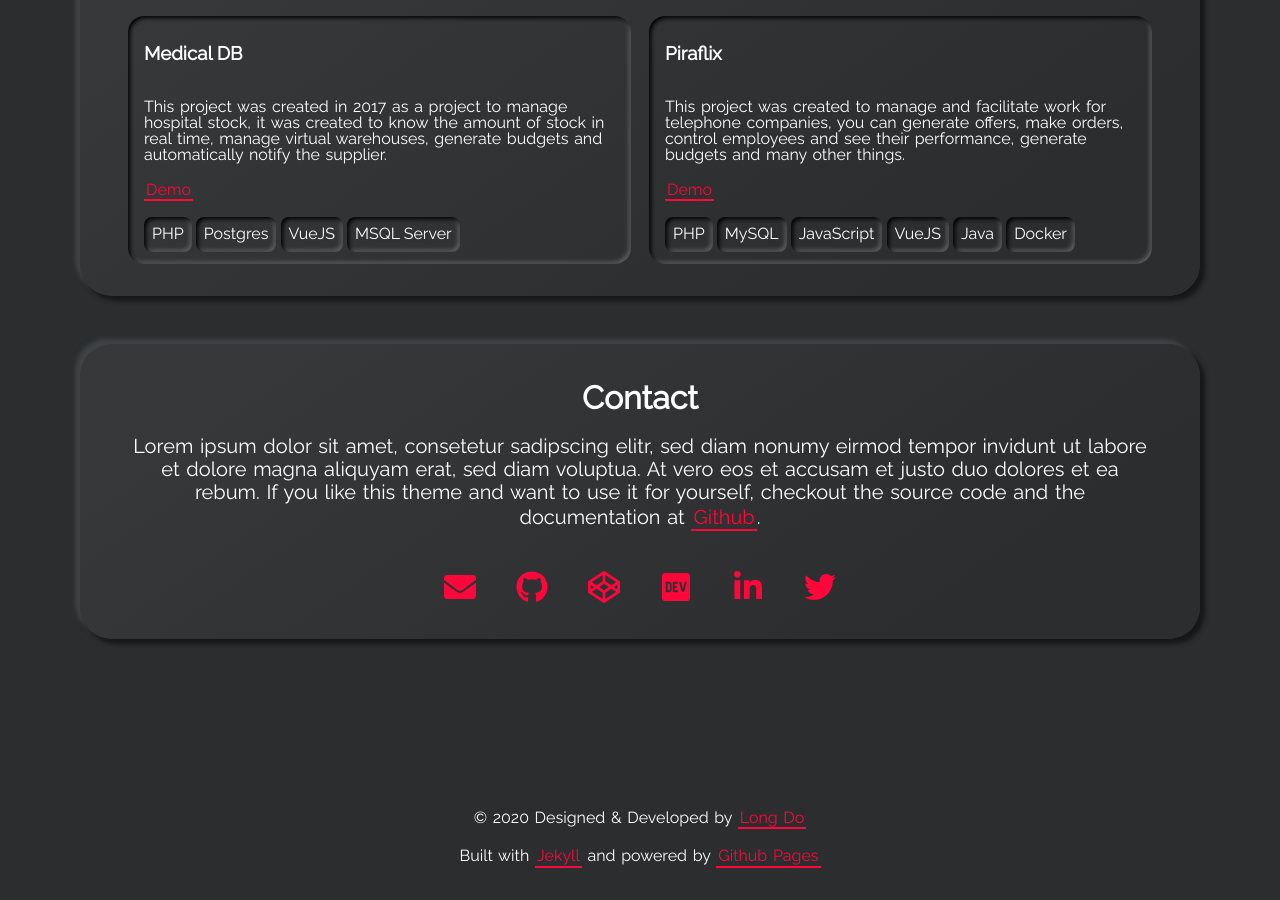
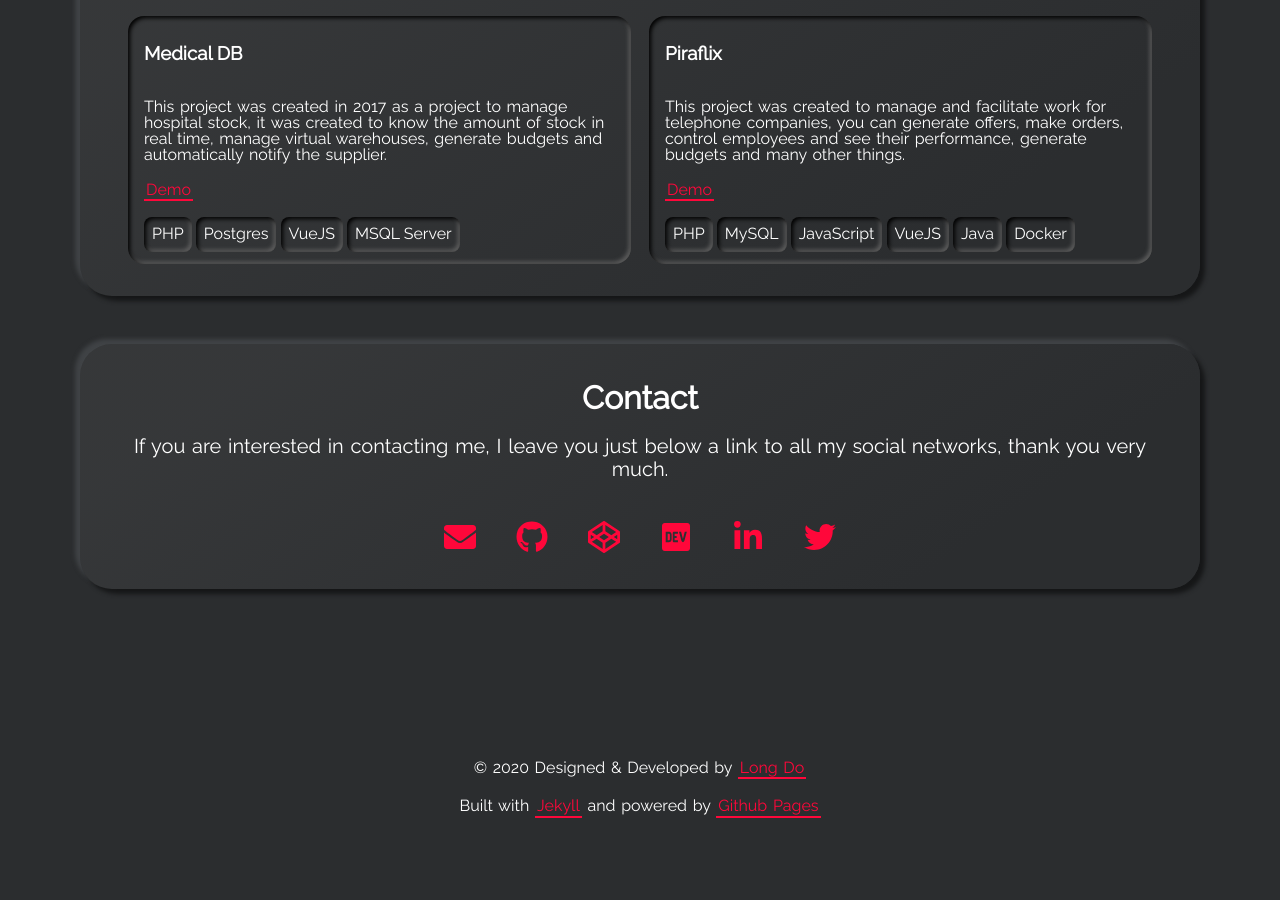
Before and after one commit to ericrodri/personal, a Jekyll site: the page built from index.html, in a window 1280 px wide and 900 px high, scrolled down 2771 px. Built offline with Jekyll 4.4.1, drawn with Linux system fonts in a browser that asks for light colours; after the commit the page ends 3621 px from its top, so only the background shows below that.

Commit message:
Update _config.yml

```diff
--- a/_config.yml
+++ b/_config.yml
@@ -81,7 +81,7 @@ show_contact_card: true
 # contact_title: The will be displayed as the title in the Contact section
 contact_title: Contact
 # contact_description: This will be displayed under the title.
-contact_description: Lorem ipsum dolor sit amet, consetetur sadipscing elitr, sed diam nonumy eirmod tempor invidunt ut labore et dolore magna aliquyam erat, sed diam voluptua. At vero eos et accusam et justo duo dolores et ea rebum. If you like this theme and want to use it for yourself, checkout the source code and the documentation at <a class="highlight-link" href="https://github.com/longpdo/neumorphism" target="_blank" rel="noreferrer"> Github </a>.
+contact_description: If you are interested in contacting me, I leave you just below a link to all my social networks, thank you very much.
 
 # GITHUB-METADATA
 # Set this to your forked repository
```
